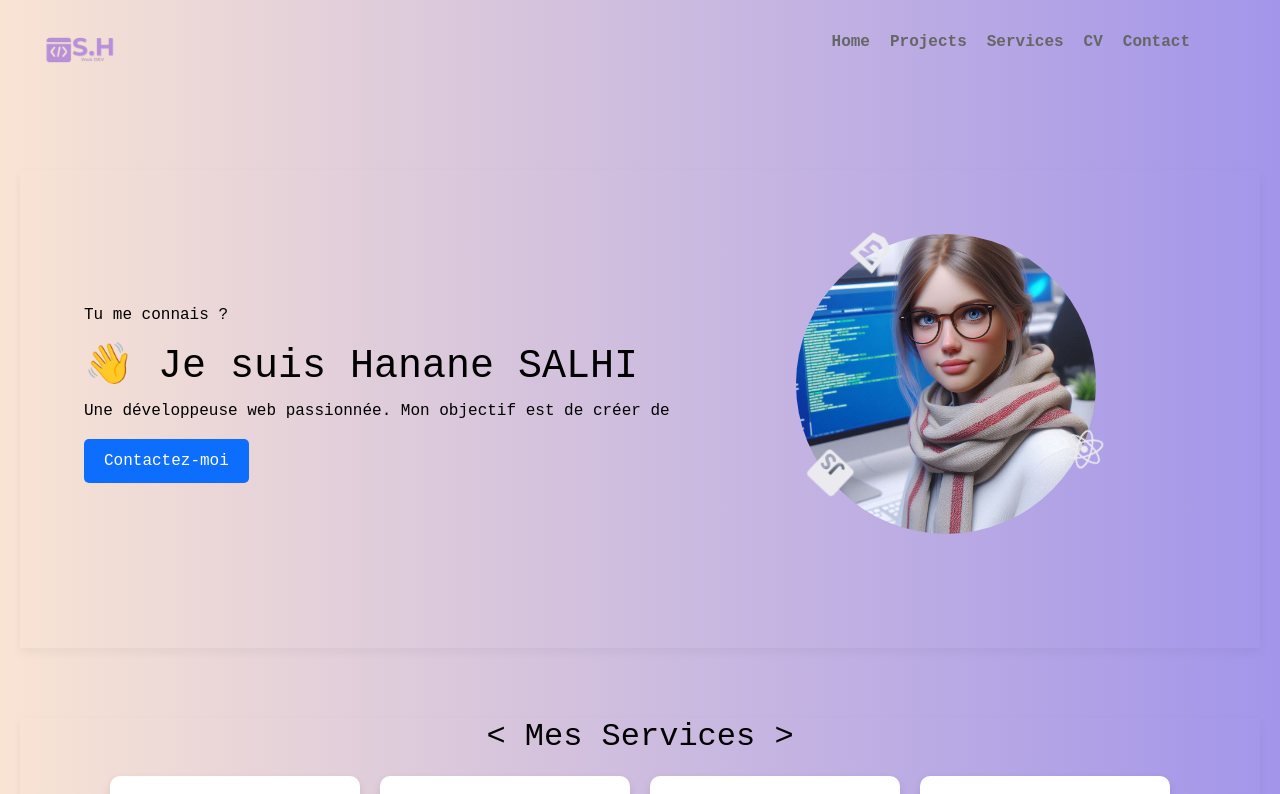
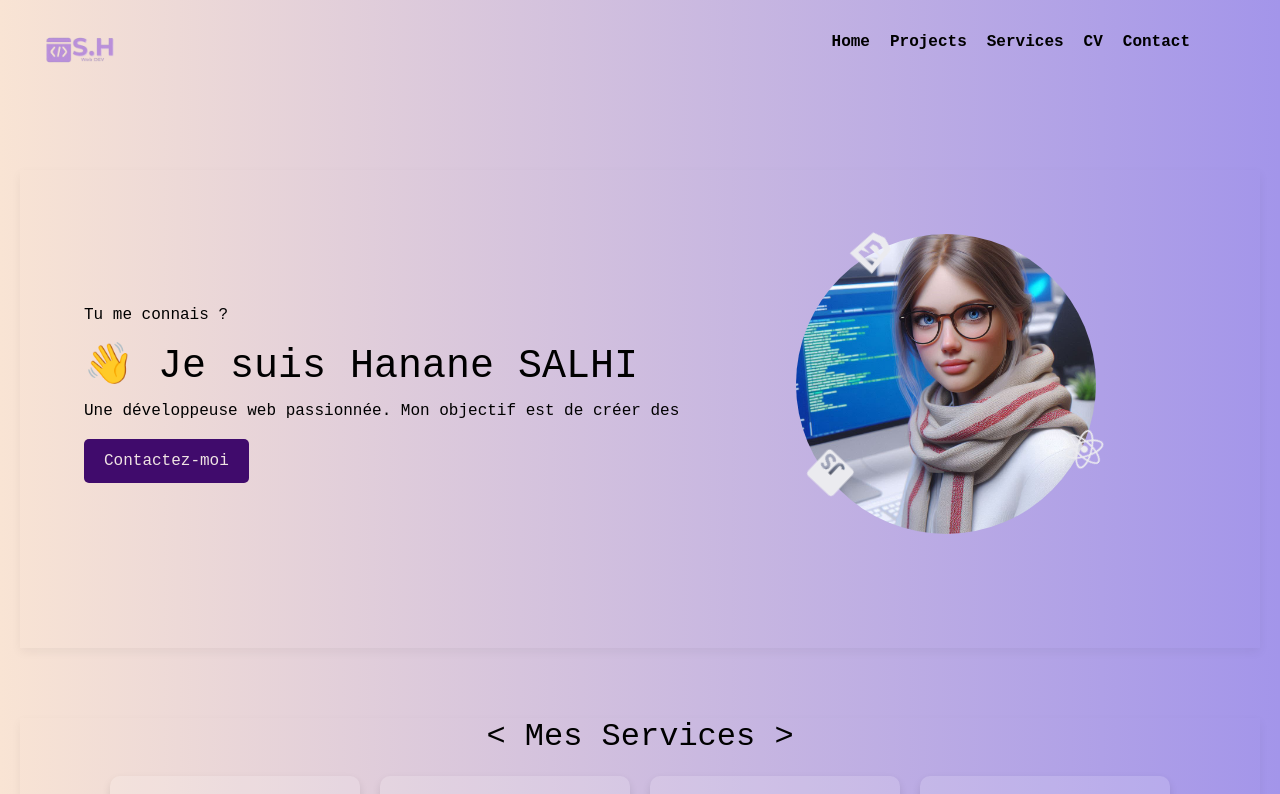
Before and after one commit to hanane75/portfolio, a React (Create React App) app in the folder salhi.hanane/: page /skills in a window 1280 px wide. Shown: the top 794 px of the page. Built offline with nearby package versions, Linux system fonts and the light colour scheme.

Commit message:
responsive

```diff
--- a/salhi.hanane/package.json
+++ b/salhi.hanane/package.json
@@ -16,6 +16,7 @@
     "react-multi-carousel": "^2.8.5",
     "react-router-dom": "^6.27.0",
     "react-scripts": "5.0.1",
+    "react-scroll": "^1.9.0",
     "web-vitals": "^2.1.4"
   },
   "scripts": {
--- a/salhi.hanane/src/App.css
+++ b/salhi.hanane/src/App.css
@@ -81,7 +81,7 @@ section, .projects-section {
 
 .nav ul li a {
   text-decoration: none;
-  color: var(--light-grey);
+  color: black;
   font-size: 1rem;
   font-weight: 600;
 }
@@ -151,13 +151,14 @@ section, .projects-section {
   padding: 10px 20px;
   border-radius: 5px;
   cursor: pointer;
-  color: var(--primary-text);
+  color: rgb(239, 227, 227) !important;
   border: none;
+  background-color: rgb(64 11 108) !important;
 }
 
 .btn-contact {
 
-  background-color: var(--hover-bg);
+  background-color: rgb(64 11 108) !important;
 }
 
 .btn-contact:hover {
@@ -255,7 +256,10 @@ section, .projects-section {
     justify-content: space-between;
     text-align: left;
   }
-
+.rotate-container{
+  width: 350px;
+    height: 350px;
+}
   .hero-content {
     flex: 1;
     padding-right: 2rem;
@@ -554,16 +558,36 @@ section, .projects-section {
   display: flex;
   flex-direction: column;
   align-items: center;
-  transition: transform 0.3s ease;
+  transition: transform 0.3s ease, box-shadow 0.3s ease;
+
 }
 
+/* Effet au survol (hover) */
 .skill-item:hover {
-  transform: scale(1.1);
+  transform: scale(1.1); /* Agrandissement au survol */
+  box-shadow: 0 8px 16px rgba(0, 0, 0, 0.2); /* Ombre plus grande */
 }
 
+/* Style du texte dans skill-items */
 .skill-item p {
   margin-top: 10px;
   font-size: 0.9rem;
+  color: #333; /* Couleur du texte */
+  transition: color 0.3s ease; /* Transition douce de la couleur du texte */
+}
+/* Effet au survol du texte */
+.skill-item:hover p {
+  color: #ffb400; /* Change la couleur du texte au survol */
+}
+
+/* Effet au survol des icônes dans skill-items */
+.skill-item svg {
+  transition: color 0.3s ease, transform 0.3s ease;
+}
+
+.skill-item:hover svg {
+  color: #ffb400; /* Change la couleur de l'icône au survol */
+  transform: rotate(10deg); /* Ajoute une légère rotation au survol */
 }
 
 /* Services Section */
@@ -585,7 +609,7 @@ section, .projects-section {
   text-align: center;
   border-radius: 10px;
   transition: transform 0.3s ease, box-shadow 0.3s ease;
-  background: #ffff;
+  background: rgba(255, 255, 255, 0.15);;
   box-shadow: 0 4px 8px rgba(0, 0, 0, 0.1);
   margin-bottom: 20px;
 }
--- a/salhi.hanane/src/components/Header.jsx
+++ b/salhi.hanane/src/components/Header.jsx
@@ -1,10 +1,9 @@
 import React, { useState } from 'react';
+import { Link } from 'react-scroll';
 
 const Header = () => {
-  // État pour gérer l'ouverture/fermeture du menu
   const [isOpen, setIsOpen] = useState(false);
 
-  // Fonction pour basculer l'état du menu
   const toggleMenu = () => {
     setIsOpen(!isOpen);
   };
@@ -13,10 +12,8 @@ const Header = () => {
     <header className="header">
       <div className="logo">
         <img src={`${process.env.PUBLIC_URL}/logo.png`} alt="Logo" />
-
       </div>
 
-      {/* Icône du menu hamburger */}
       <div className="hamburger" onClick={toggleMenu}>
         <div></div>
         <div></div>
@@ -24,17 +21,56 @@ const Header = () => {
       </div>
 
       <nav className="nav">
-        {/* Appliquer la classe 'active' lorsque le menu est ouvert */}
         <ul className={isOpen ? 'active' : ''}>
-          <li><a href="#home">Home</a></li>
-          <li><a href="#projects">Projects</a></li>
-          <li><a href="#services">Services</a></li>
           <li>
-            <a href={`${process.env.PUBLIC_URL}/cv-salhi-hanane.pdf`} target="_blank" rel="noopener noreferrer">
+            <Link
+              to="home"
+              smooth={true}
+              duration={500}
+              onClick={toggleMenu}
+            >
+              Home
+            </Link>
+          </li>
+          <li>
+            <Link
+              to="projects"
+              smooth={true}
+              duration={500}
+              onClick={toggleMenu}
+            >
+              Projects
+            </Link>
+          </li>
+          <li>
+            <Link
+              to="services"
+              smooth={true}
+              duration={500}
+              onClick={toggleMenu}
+            >
+              Services
+            </Link>
+          </li>
+          <li>
+            <a
+              href={`${process.env.PUBLIC_URL}/cv-salhi-hanane.pdf`}
+              target="_blank"
+              rel="noopener noreferrer"
+            >
               CV
             </a>
           </li>
-          <li><a href="#contact">Contact</a></li>
+          <li>
+            <Link
+              to="contact"
+              smooth={true}
+              duration={500}
+              onClick={toggleMenu}
+            >
+              Contact
+            </Link>
+          </li>
         </ul>
       </nav>
     </header>
--- a/salhi.hanane/src/components/HeroSection.jsx
+++ b/salhi.hanane/src/components/HeroSection.jsx
@@ -3,7 +3,7 @@ import { FaReact, FaCss3Alt, FaJsSquare } from 'react-icons/fa';
 
 function HeroSection() {
   const [displayedText, setDisplayedText] = useState("");
-  const fullText = " Une développeuse web passionnée. Mon objectif est de créer des expériences utilisateur captivantes et fonctionnelles !";
+  const fullText = "Une développeuse web passionnée. Mon objectif est de créer des expériences utilisateur captivantes et fonctionnelles !";
 
   useEffect(() => {
     let index = 0;
@@ -18,13 +18,23 @@ function HeroSection() {
     return () => clearInterval(interval); // Nettoie l'intervalle
   }, [fullText]);
 
+  // Fonction pour gérer la redirection vers la section contact
+  const handleScrollToContact = () => {
+    const contactSection = document.getElementById('contact');
+    if (contactSection) {
+      contactSection.scrollIntoView({ behavior: 'smooth' });
+    }
+  };
+
   return (
     <section className="hero-container">
       <div className="hero-content">
         <p className="subheading">Tu me connais ?</p>
         <h1>👋 Je suis Hanane SALHI</h1>
         <p className="hero-description">{displayedText}</p>
-        <button className="btn bg-primary text-white bg-hover-primary">Contactez-moi</button>
+        <button onClick={handleScrollToContact} className="btn bg-primary text-white bg-hover-primary">
+          Contactez-moi
+        </button>
       </div>
 
       <div className="hero-image-container">
```
Also changed, not shown: 1 other file (tests, documents, lock files or other folders).
